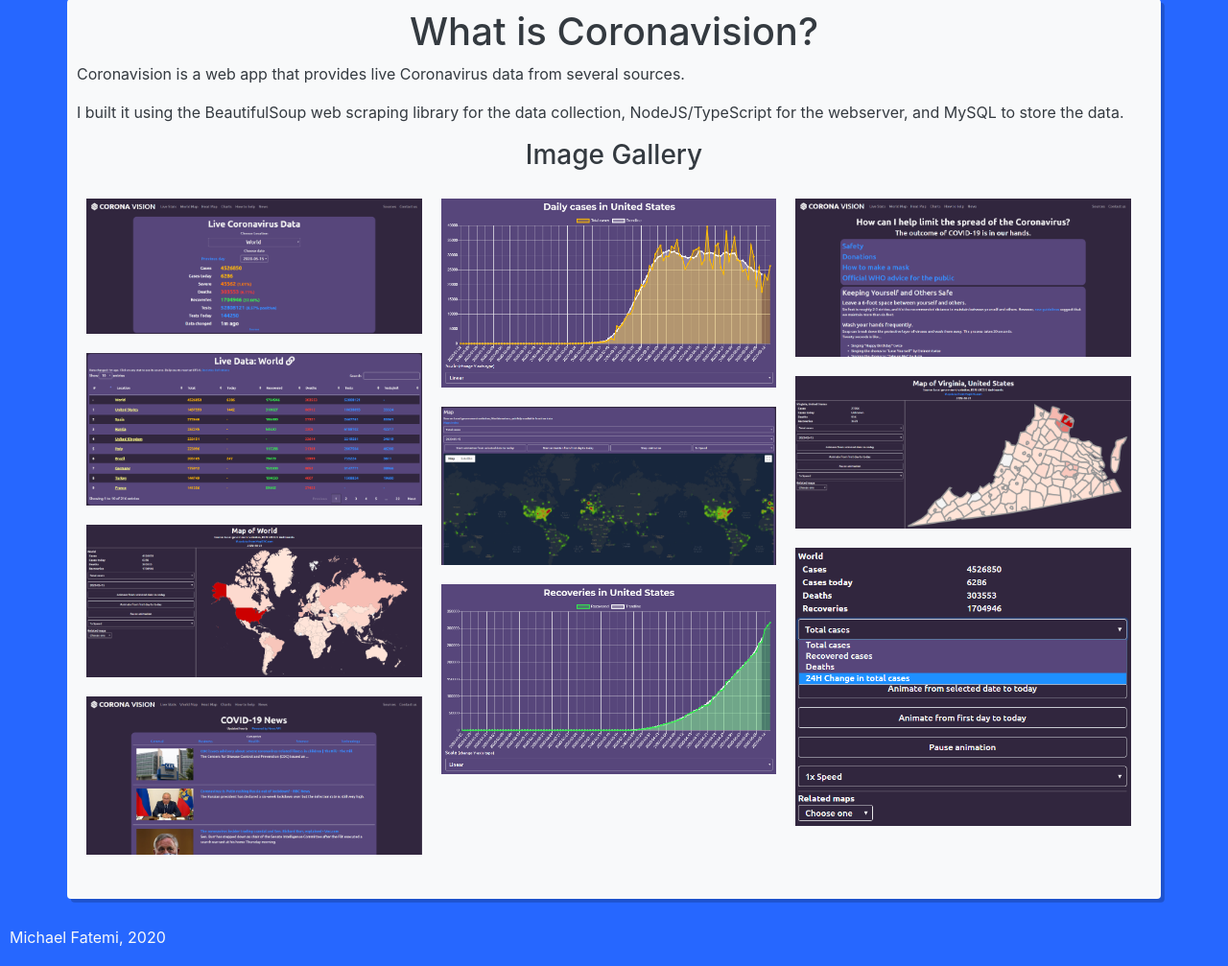
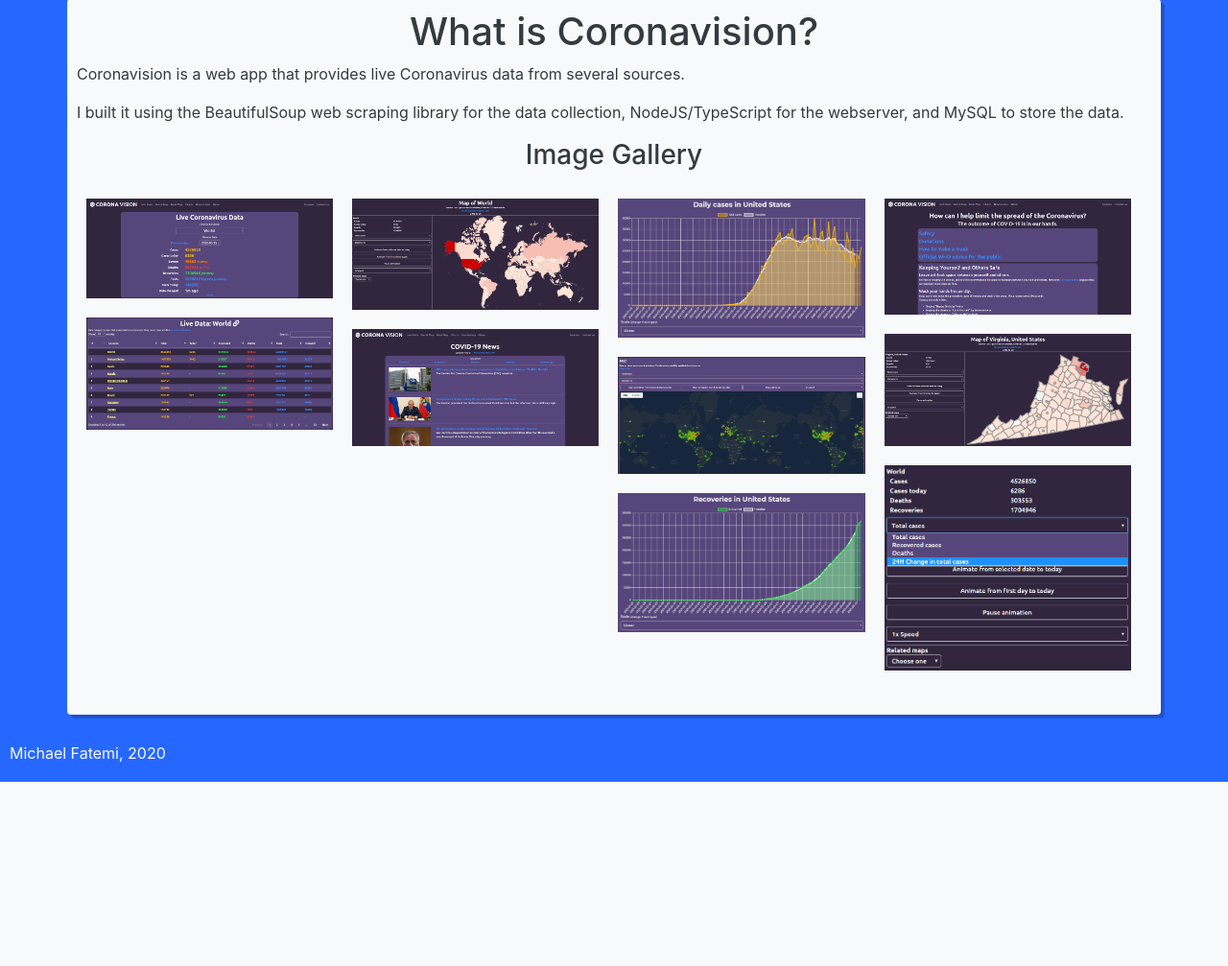
Before and after one commit to myfatemi04/PortfolioWebsite, a Node server app: page /projects/2020/coronavision in a window 1280 px wide. Shown: the part 249-1256 px from the top of the page at 96% size. After the commit the page ends 1064 px from the top, so only its background shows below. Run offline with Node 20, Linux system fonts and the light colour scheme; some libraries are stand-ins or nearby versions.

Commit message:
Updated gallery

```diff
--- a/index.js
+++ b/index.js
@@ -23,15 +23,14 @@ function route(files) {
     });
 }
 route(['contact', 'projects/2020/coronavision']);
-// Allows us to load previous projects
-var coronavision = require("./projects/2020/coronavision/webapp");
-coronavision.registerPartials();
-var coronavisionApp = Express();
-coronavisionApp.use(Express.static("./projects/2020/coronavision/static/"));
-coronavisionApp.use("/", coronavision.getRouter());
-coronavisionApp.set("views", "./projects/2020/coronavision/views/");
-// app.use("/projects/2020/coronavision/live/", coronavision.getRouter());
-app.use("/projects/2020/coronavision/live/", coronavisionApp);
+// // Allows us to load previous projects
+// // import * as coronavision from "./projects/2020/coronavision/webapp";
+// // coronavision.registerPartials();
+// // let coronavisionApp = Express();
+// // coronavisionApp.use(Express.static("./projects/2020/coronavision/static/"));
+// // coronavisionApp.use("/", coronavision.getRouter());
+// // coronavisionApp.set("views", "./projects/2020/coronavision/views/");
+// // app.use("/projects/2020/coronavision/live/", coronavisionApp);
 var port = 5000;
 console.log("Listening on", port);
 app.listen(port);
--- a/index.ts
+++ b/index.ts
@@ -30,16 +30,14 @@ function route(files: string[]) {
 }
 route(['contact', 'projects/2020/coronavision']);
 
-// Allows us to load previous projects
-import * as coronavision from "./projects/2020/coronavision/webapp";
-coronavision.registerPartials();
-let coronavisionApp = Express();
-coronavisionApp.use(Express.static("./projects/2020/coronavision/static/"));
-coronavisionApp.use("/", coronavision.getRouter());
-coronavisionApp.set("views", "./projects/2020/coronavision/views/");
-
-// app.use("/projects/2020/coronavision/live/", coronavision.getRouter());
-app.use("/projects/2020/coronavision/live/", coronavisionApp);
+// // Allows us to load previous projects
+// // import * as coronavision from "./projects/2020/coronavision/webapp";
+// // coronavision.registerPartials();
+// // let coronavisionApp = Express();
+// // coronavisionApp.use(Express.static("./projects/2020/coronavision/static/"));
+// // coronavisionApp.use("/", coronavision.getRouter());
+// // coronavisionApp.set("views", "./projects/2020/coronavision/views/");
+// // app.use("/projects/2020/coronavision/live/", coronavisionApp);
 
 let port = 5000;
 console.log("Listening on", port);
--- a/static/css/boxes.css
+++ b/static/css/boxes.css
@@ -1,8 +1,9 @@
-.drop-shadow, .border-shadow, .white-box, .button, .buttons a {
-  box-shadow: 0.1cm 0.1cm rgba(0, 0, 0, 0.2);
+.drop-shadow, .border-shadow, .button, .buttons a, .white-box {
+  -webkit-box-shadow: 0.1cm 0.1cm rgba(0, 0, 0, 0.2);
+          box-shadow: 0.1cm 0.1cm rgba(0, 0, 0, 0.2);
 }
 
-.curved-border, .border-shadow, .white-box, .button, .buttons a {
+.curved-border, .border-shadow, .button, .buttons a, .white-box {
   border-radius: 0.25rem;
 }
 
@@ -12,17 +13,26 @@
   background-color: #f7f7f7;
   color: #2667ff;
 }
+
 .button:hover, .buttons a:hover {
   text-decoration: none;
   background-color: white;
 }
 
 .buttons {
+  display: -webkit-box;
+  display: -ms-flexbox;
   display: flex;
-  flex-direction: row;
+  -webkit-box-orient: horizontal;
+  -webkit-box-direction: normal;
+      -ms-flex-direction: row;
+          flex-direction: row;
   margin: 0.5cm auto;
-  justify-content: center;
+  -webkit-box-pack: center;
+      -ms-flex-pack: center;
+          justify-content: center;
 }
+
 .buttons a {
   margin-left: 0.25rem;
   margin-right: 0.25rem;
@@ -32,5 +42,4 @@
   color: #343a40;
   padding: 10px;
 }
-
 /*# sourceMappingURL=boxes.css.map */
--- a/static/css/colors.css
+++ b/static/css/colors.css
@@ -1,3 +1 @@
-
-
-/*# sourceMappingURL=colors.css.map */
+/* No CSS *//*# sourceMappingURL=colors.css.map */
--- a/static/css/font.css
+++ b/static/css/font.css
@@ -5,5 +5,4 @@
 .med-font {
   font-size: 2rem;
 }
-
 /*# sourceMappingURL=font.css.map */
--- a/static/css/gallery.css
+++ b/static/css/gallery.css
@@ -1,34 +1,51 @@
 .gallery {
+  display: -webkit-box;
+  display: -ms-flexbox;
   display: flex;
-  flex-wrap: wrap;
+  -ms-flex-wrap: wrap;
+      flex-wrap: wrap;
 }
 
-@media (max-width: 992px) {
+@media (max-width: 600px) {
   .gallery-column {
     width: 99%;
   }
 }
-@media (min-width: 992px) and (max-width: 1200px) {
+
+@media (min-width: 600px) and (max-width: 1200px) {
   .gallery-column {
     width: 49.5%;
   }
 }
+
 @media (min-width: 1200px) {
   .gallery-column {
-    width: 33%;
+    width: 24.75%;
   }
 }
+
 .gallery-column {
+  display: -webkit-box;
+  display: -ms-flexbox;
   display: flex;
-  flex-direction: column;
+  -webkit-box-orient: vertical;
+  -webkit-box-direction: normal;
+      -ms-flex-direction: column;
+          flex-direction: column;
   padding: 10px;
-  box-sizing: border-box;
+  -webkit-box-sizing: border-box;
+          box-sizing: border-box;
 }
+
 .gallery-column img {
-  box-sizing: border-box;
+  -webkit-box-sizing: border-box;
+          box-sizing: border-box;
   width: 100%;
   height: auto;
   margin: 10px 0px;
 }
 
+.gallery-column img:hover {
+  cursor: pointer;
+}
 /*# sourceMappingURL=gallery.css.map */
--- a/static/css/gallery.sass
+++ b/static/css/gallery.sass
@@ -1,6 +1,6 @@
 // We are assuming that you have three columns of images by default, and each column is roughly 300 px
-$two-columns: 992px
-$three-columns: 1200px
+$two-columns: 600px
+$four-columns: 1200px
 $padding-column: 10px
 
 .gallery
@@ -16,14 +16,14 @@ $padding-column: 10px
         width: 99%
 
 // Two columns
-@media (min-width: $two-columns) and (max-width: $three-columns)
+@media (min-width: $two-columns) and (max-width: $four-columns)
     .gallery-column
         width: 49.5%
 
 // Three columns
-@media (min-width: $three-columns)
+@media (min-width: $four-columns)
     .gallery-column
-        width: 33%
+        width: 24.75%
 
 .gallery-column
     display: flex
@@ -37,3 +37,6 @@ $padding-column: 10px
         width: 100%
         height: auto
         margin: 10px 0px
+
+        &:hover
+            cursor: pointer
--- a/static/css/grid.css
+++ b/static/css/grid.css
@@ -1,8 +1,9 @@
-.drop-shadow, .project-grid-square, .border-shadow, .white-box, .button, .buttons a {
+.drop-shadow, .border-shadow, .button, .buttons a, .white-box, .project-grid-square {
+  -webkit-box-shadow: 0.1cm 0.1cm rgba(0, 0, 0, 0.2);
           box-shadow: 0.1cm 0.1cm rgba(0, 0, 0, 0.2);
 }
 
-.curved-border, .project-grid-square, .border-shadow, .white-box, .button, .buttons a {
+.curved-border, .border-shadow, .button, .buttons a, .white-box, .project-grid-square {
   border-radius: 0.25rem;
 }
 
@@ -12,17 +13,26 @@
   background-color: #f7f7f7;
   color: #2667ff;
 }
+
 .button:hover, .buttons a:hover {
   text-decoration: none;
   background-color: white;
 }
 
 .buttons {
+  display: -webkit-box;
+  display: -ms-flexbox;
   display: flex;
+  -webkit-box-orient: horizontal;
+  -webkit-box-direction: normal;
+      -ms-flex-direction: row;
           flex-direction: row;
   margin: 0.5cm auto;
+  -webkit-box-pack: center;
+      -ms-flex-pack: center;
           justify-content: center;
 }
+
 .buttons a {
   margin-left: 0.25rem;
   margin-right: 0.25rem;
@@ -34,9 +44,11 @@
 }
 
 .project-grid-container {
+  display: -ms-grid;
   display: grid;
   text-align: center;
   gap: 1rem;
+  -ms-grid-columns: (minmax(300px, 1fr))[auto-fit];
       grid-template-columns: repeat(auto-fit, minmax(300px, 1fr));
   grid-auto-rows: 300px;
 }
@@ -47,10 +59,13 @@
   padding: 0.5rem;
   overflow-y: auto;
 }
+
 .project-grid-square:hover {
   background-color: rgba(255, 255, 255, 0.3);
 }
+
 .project-grid-square img {
+  -o-object-fit: contain;
      object-fit: contain;
   width: 100%;
   height: auto;
@@ -60,17 +75,21 @@
   text-align: left;
   display: inline-block;
 }
+
 .text-grid div[role=row] {
+  -webkit-box-align: center;
+      -ms-flex-align: center;
           align-items: center;
   display: inline-block;
   font-size: 1.5rem;
   margin: 10px;
 }
+
 .text-grid div[role=row] i, .text-grid div[role=row] span {
   margin: 0px 10px;
 }
+
 .text-grid div[role=row] i {
   color: #343a40;
 }
-
 /*# sourceMappingURL=grid.css.map */
--- a/static/css/main.css
+++ b/static/css/main.css
@@ -7,9 +7,11 @@ a {
   color: #f7f7f7;
   text-decoration: underline;
 }
+
 a:hover {
   color: #2667ff;
 }
+
 a.nav-link {
   color: #2667ff;
   text-decoration: none;
@@ -20,16 +22,22 @@ a.nav-link {
 }
 
 .code-icons {
+  display: -webkit-box;
+  display: -ms-flexbox;
   display: flex;
-  justify-content: center;
+  -webkit-box-pack: center;
+      -ms-flex-pack: center;
+          justify-content: center;
   border-top: 1px solid rgba(255, 255, 255, 0.3);
   padding: 10px;
 }
+
 .code-icons * {
   margin: 0 10px;
   font-size: 2rem;
   color: #f7f7f7;
 }
+
 .code-icons *:hover {
   color: #ffffff;
 }
@@ -37,5 +45,4 @@ a.nav-link {
 .no-bullets {
   list-style-type: none;
 }
-
 /*# sourceMappingURL=main.css.map */
--- a/views/css.hbs
+++ b/views/css.hbs
@@ -2,8 +2,8 @@
 <script src="https://code.jquery.com/jquery-3.5.1.min.js"></script>
 
 <!-- Bootstrap -->
-<link rel="stylesheet" href="https://stackpath.bootstrapcdn.com/bootstrap/4.5.0css/bootstrap.min.css">
-<script src="https://stackpath.bootstrapcdn.com/bootstrap/4.5.0js/bootstrap.bundle.min.js"></script>
+<link rel="stylesheet" href="https://stackpath.bootstrapcdn.com/bootstrap/4.5.0/css/bootstrap.min.css">
+<script src="https://stackpath.bootstrapcdn.com/bootstrap/4.5.0/js/bootstrap.bundle.min.js"></script>
 
 <!-- Main CSS themes -->
 <link rel="stylesheet" href="/css/main.css">
@@ -15,4 +15,3 @@
 
 <!-- Font-awesome -->
 <script src="https://kit.fontawesome.com/6632a46072.js" crossorigin="anonymous"></script>
-<script src="https://stackpath.bootstrapcdn.com/bootstrap/4.4.1js/bootstrap.min.js" integrity="sha384-wfSDF2E50Y2D1uUdj0O3uMBJnjuUD4Ih7YwaYd1iqfktj0Uod8GCExl3Og8ifwB6" crossorigin="anonymous"></script>
--- a/views/projects/2020/coronavision.hbs
+++ b/views/projects/2020/coronavision.hbs
@@ -32,6 +32,8 @@
                     <div class="gallery-column">
                         <img src="/img/projects/2020/coronavision/MainPage-Stats.png" alt="Live stats">
                         <img src="/img/projects/2020/coronavision/MainPage-Table.png" alt="Live data table">
+                    </div>
+                    <div class="gallery-column">
                         <img src="/img/projects/2020/coronavision/Maps-WorldMap.png" alt="Choropleth map of cases">
                         <img src="/img/projects/2020/coronavision/News.png" alt="News feed">
                     </div>
```
Also changed, not shown: 6 other files. Lines whose indentation alone changed are shown as unchanged.
